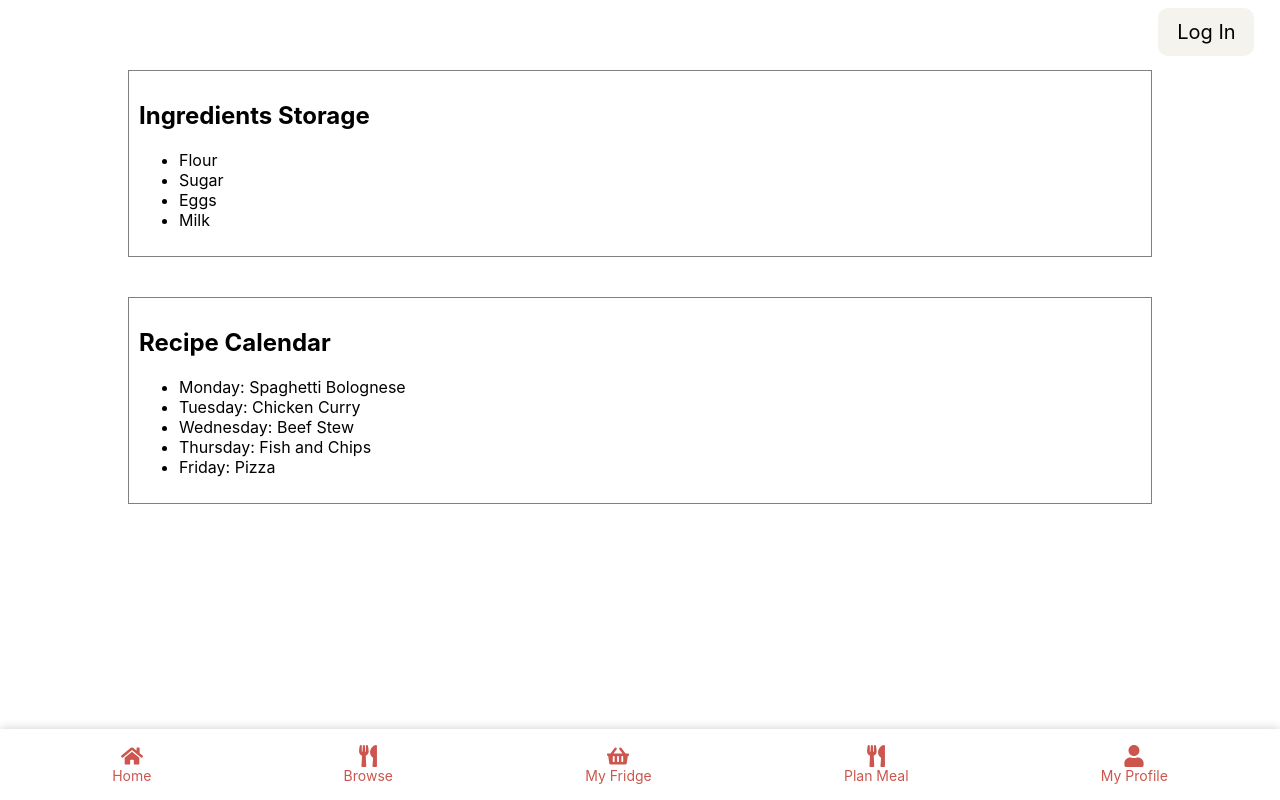
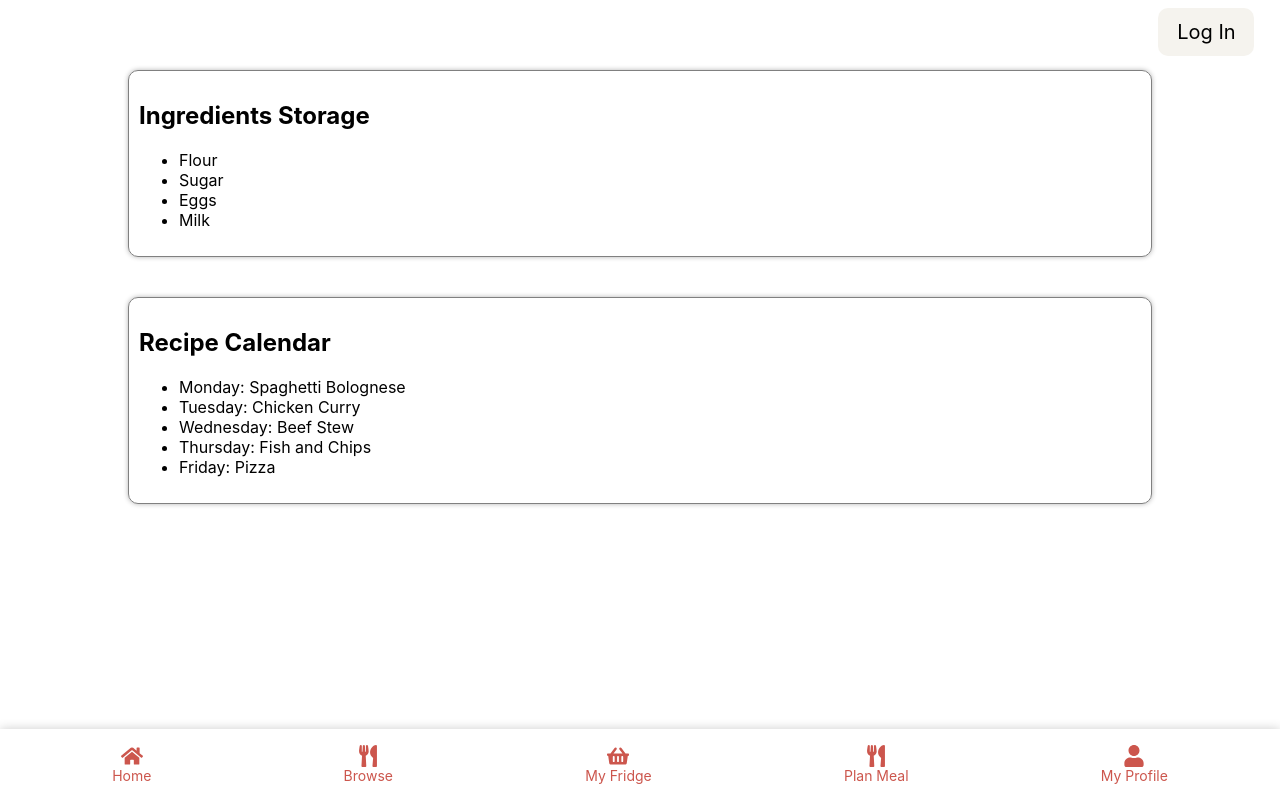
Before and after one commit to agiledev-students-fall2023/4-final-project-agile-architects-1, a React (Create React App) app in the folder front-end/: page / in a window 1280 px wide. Built offline with nearby package versions, Linux system fonts and the light colour scheme.

Commit message:
change home style

```diff
--- a/front-end/src/routes/Home.css
+++ b/front-end/src/routes/Home.css
@@ -1,7 +1,6 @@
 .home-container {
     display: flex;
-    flex-direction: column;
-    align-items: center;
+    flex-wrap: wrap;
     justify-content: center;
     margin-top: 50px;
 }
@@ -9,7 +8,9 @@
 .home-ingredients-storage,
 .home-recipe-calendar {
     border: 1px solid grey;
+    border-radius: 10px;
+    box-shadow: 0 0 5px rgba(0, 0, 0, 0.3);
     padding: 10px;
     margin: 20px;
-    width: 80%;
+    width: 80vw;
 }
```
